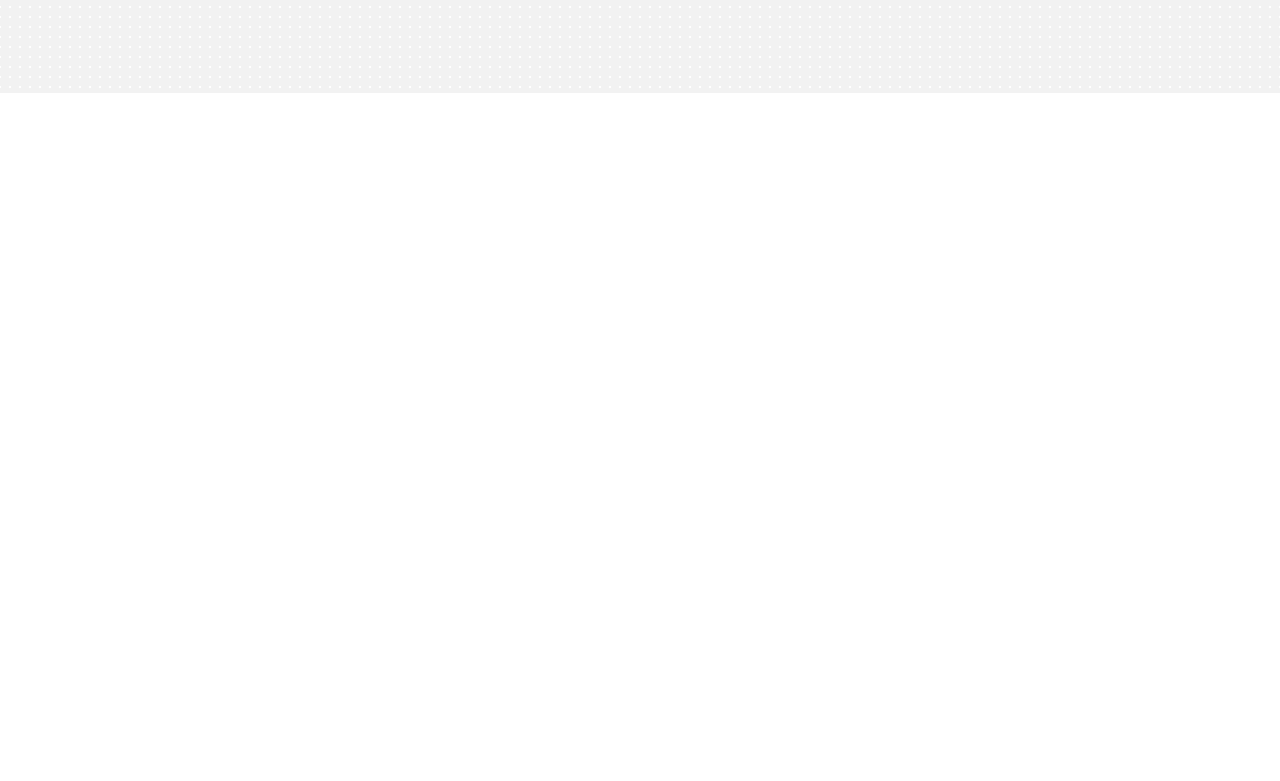
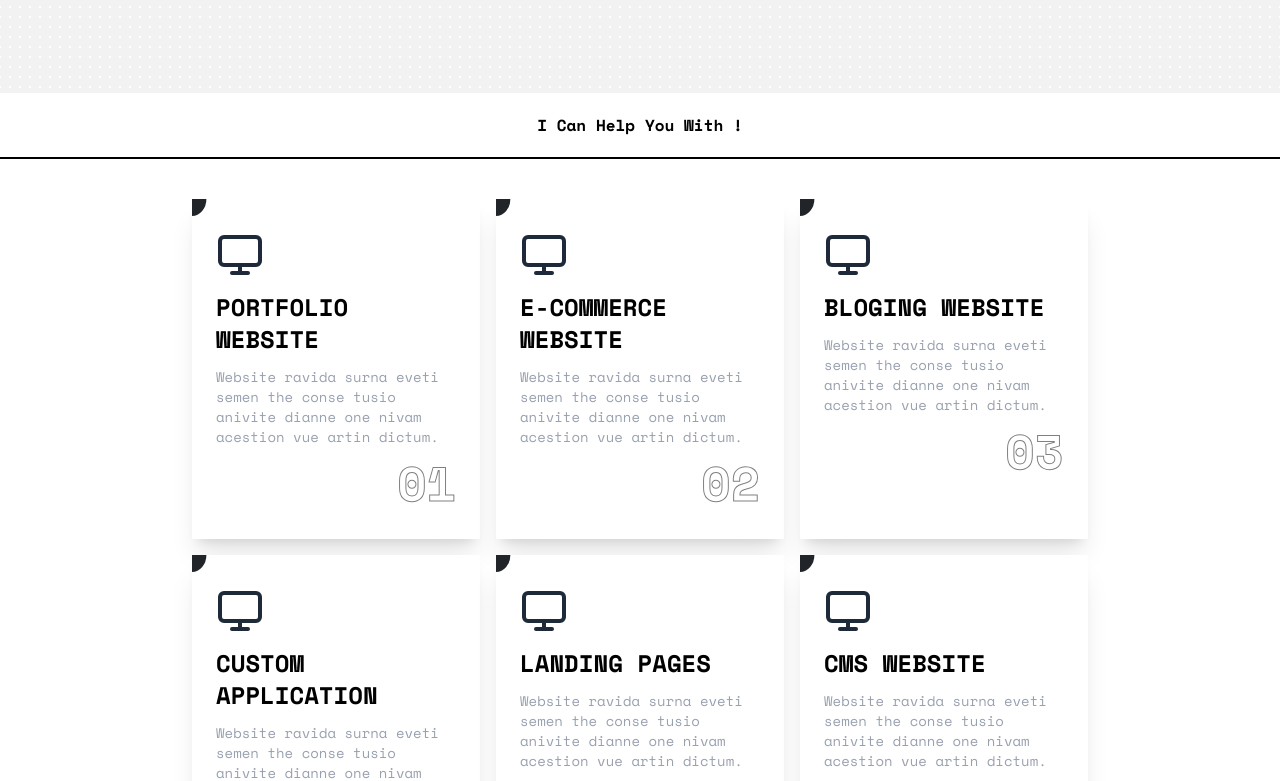
Before and after one commit to Code-Hopper/nx-code-hopper-portfolio, a Next.js app: page /service/Web-Development in a window 1280 px wide. Shown: the part 535-1316 px from the top of the page. Before the commit the page ends 800 px from the top, so only its background shows below. Built offline with nearby package versions, Linux system fonts and the light colour scheme.

Commit message:
service card in landing page

```diff
--- a/src/components/sections/ServicePage/ServiceLangingPage.jsx
+++ b/src/components/sections/ServicePage/ServiceLangingPage.jsx
@@ -5,6 +5,78 @@
 // design service landingpage here
 
 const ServiceLangingPage = ({ data }) => {
+
+    let service_landing_page_cards_data = [
+        {
+            title_name: "PORTFOLIO WEBSITE",
+            description: "Website ravida surna eveti semen the conse tusio anivite dianne one nivam acestion vue artin dictum.",
+            number: "01"
+        },
+        {
+            title_name: "E-COMMERCE WEBSITE",
+            description: "Website ravida surna eveti semen the conse tusio anivite dianne one nivam acestion vue artin dictum.",
+            number: "02"
+        },
+        {
+            title_name: "BLOGING WEBSITE",
+            description: "Website ravida surna eveti semen the conse tusio anivite dianne one nivam acestion vue artin dictum.",
+            number: "03"
+        },
+        {
+            title_name: "CUSTOM APPLICATION",
+            description: "Website ravida surna eveti semen the conse tusio anivite dianne one nivam acestion vue artin dictum.",
+            number: "04"
+        },
+        {
+            title_name: "LANDING PAGES",
+            description: "Website ravida surna eveti semen the conse tusio anivite dianne one nivam acestion vue artin dictum.",
+            number: "05"
+        },
+        {
+            title_name: "CMS WEBSITE",
+            description: "Website ravida surna eveti semen the conse tusio anivite dianne one nivam acestion vue artin dictum.",
+            number: "06"
+        }
+    ]
+
+    let service_landing_page_cards_display = (item, index) => {
+        return (
+            <div
+                key={index}
+                className="service-card shadow-xl cursor-pointer snap-start shrink-0 py-8 px-6 bg-white flex flex-col items-start gap-3"
+            >
+                <svg
+                    strokeLinejoin="round"
+                    strokeLinecap="round"
+                    strokeWidth="2"
+                    stroke="#000000"
+                    fill="none"
+                    viewBox="0 0 24 24"
+                    className="card-icon text-5xl h-12 w-12 stroke-gray-800"
+                >
+                    <rect ry="2" rx="2" height="14" width="20" y="3" x="2"></rect>
+                    <line y2="21" x2="16" y1="21" x1="8"></line>
+                    <line y2="21" x2="12" y1="17" x1="12"></line>
+                </svg>
+
+                <p className="card-title font-bold text-2xl">
+                    {item.title_name}
+                </p>
+                <p className="text-gray-400 text-sm">
+                    {item.description}
+                </p>
+                <p
+                    style={{
+                        "-webkit-text-stroke": '1px gray',
+                        "-webkit-text-fill-color": 'transparent'
+                    }}
+                    className="text-5xl font-bold self-end"
+                >
+                    {item.number}
+                </p>
+            </div>
+        )
+    }
 
     return (
         <>
@@ -52,27 +124,26 @@
                                 {/* <!-- From Uiverse.io by Creatlydev --> */}
                                 <button className="button">
                                     <p className="button__text">
-                                        <span style={{"--index": 0}}>C</span>
-                                        <span style={{"--index": 1}}>h</span>
-                                        <span style={{"--index": 2}}>e</span>
-                                        <span style={{"--index": 3}}>c</span>
-                                        <span style={{"--index": 4}}>k</span>
-                                        <span style={{"--index": 5}}> </span>
-                                        <span style={{"--index": 6}}>T</span>
-                                        <span style={{"--index": 7}}>h</span>
-                                        <span style={{"--index": 8}}>i</span>
-                                        <span style={{"--index": 9}}>s</span>
-                                        <span style={{"--index": 10}}> </span>
-                                        <span style={{"--index": 11}}>O</span>
-                                        <span style={{"--index": 12}}>u</span>
-                                        <span style={{"--index": 13}}>t</span>
+                                        <span style={{ "--index": 0 }}>C</span>
+                                        <span style={{ "--index": 1 }}>h</span>
+                                        <span style={{ "--index": 2 }}>e</span>
+                                        <span style={{ "--index": 3 }}>c</span>
+                                        <span style={{ "--index": 4 }}>k</span>
+                                        <span style={{ "--index": 5 }}> </span>
+                                        <span style={{ "--index": 6 }}>T</span>
+                                        <span style={{ "--index": 7 }}>h</span>
+                                        <span style={{ "--index": 8 }}>i</span>
+                                        <span style={{ "--index": 9 }}>s</span>
+                                        <span style={{ "--index": 10 }}> </span>
+                                        <span style={{ "--index": 11 }}>O</span>
+                                        <span style={{ "--index": 12 }}>u</span>
+                                        <span style={{ "--index": 13 }}>t</span>
                                     </p>
 
                                     <div className="button__circle">
                                         <svg
                                             viewBox="0 0 14 15"
                                             fill="none"
-                                            xmlns="http://www.w3.org/2000/svg"
                                             className="button__icon"
                                             width="14"
                                         >
@@ -110,6 +181,23 @@
                     </div>
                 </div>
 
+                {/* service page cards */}
+
+                <div className='service-landing-page-reading'>
+
+                    <h1 className='py-5 text-center font-bold border-b-2'>I Can Help You With !</h1>
+
+                    <div className="content-container !py-10">
+
+                        <div className='service-landing-page-cards'>
+                                {
+                                    service_landing_page_cards_data.map(service_landing_page_cards_display)
+                                }
+                        </div>
+
+                    </div>
+                </div>
+
             </div>
         </>
     )
--- a/src/styles/index.scss
+++ b/src/styles/index.scss
@@ -307,7 +307,7 @@
         padding: .25rem 1rem;
         font-weight: bold;
         box-shadow: 0 5px 0 var(--thirdColor);
-        transition: all 0.5s ease;
+        transition: all 0.25s ease;
 
         &:hover {
             box-shadow: 0 0px 0 var(--thirdColor);
@@ -1186,6 +1186,74 @@
         }
     }
 
+    .service-landing-page-reading {
+
+        .service-landing-page-cards {
+            display: grid;
+            grid-template-columns: repeat(3, 1fr);
+            grid-template-rows: repeat(1fr);
+            gap: 1rem;
+            justify-self: center;
+
+            .service-card {
+                position: relative;
+                z-index: 1;
+                overflow: hidden;
+
+                &:hover {
+
+                    .card-icon {
+                        stroke: var(--primaryColor);
+                    }
+
+                    .card-title {
+                        color: var(--primaryColor);
+                    }
+
+                }
+
+                &::before {
+                    content: "";
+                    width: 100%;
+                    height: 100%;
+                    background-color: var(--secondaryColor);
+                    position: absolute;
+                    left: 0;
+                    top: 0;
+                    border-radius: 100%;
+                    transform: translate(-50%, -50%) scale(0.1);
+                    z-index: -1;
+
+                    transition: all 0.5s ease;
+                }
+
+                &:hover::before {
+                    border-radius: 100%;
+                    transform: translate(-50%, -50%) scale(2.2);
+                }
+
+                &::after {
+                    content: "Get Qoute";
+                    position: absolute;
+                    bottom: 0;
+                    left: 0;
+                    padding: .5rem;
+                    background-color: var(--primaryColor);
+                    visibility: hidden;
+                }
+
+                &:hover::after{
+                    visibility: visible;
+                }
+
+            }
+
+        }
+
+    }
+
 }
 
+
+
 // service page end
```
